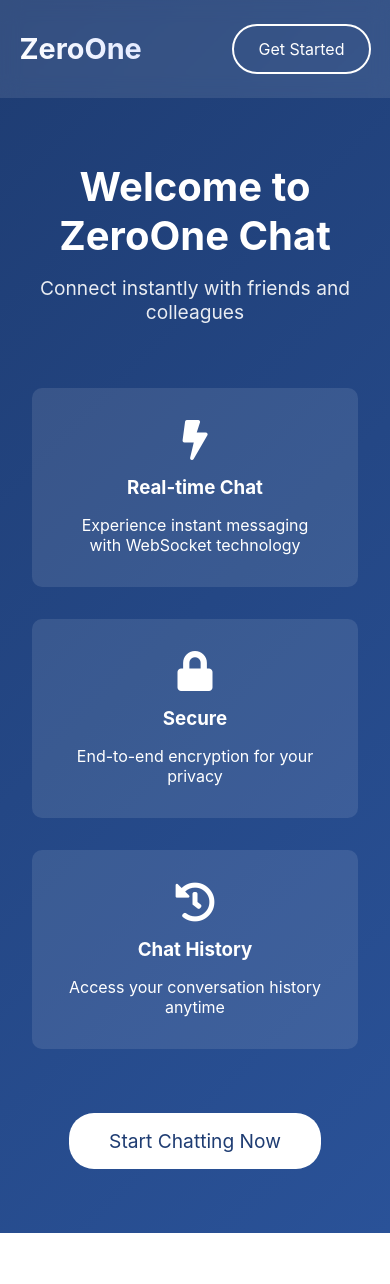
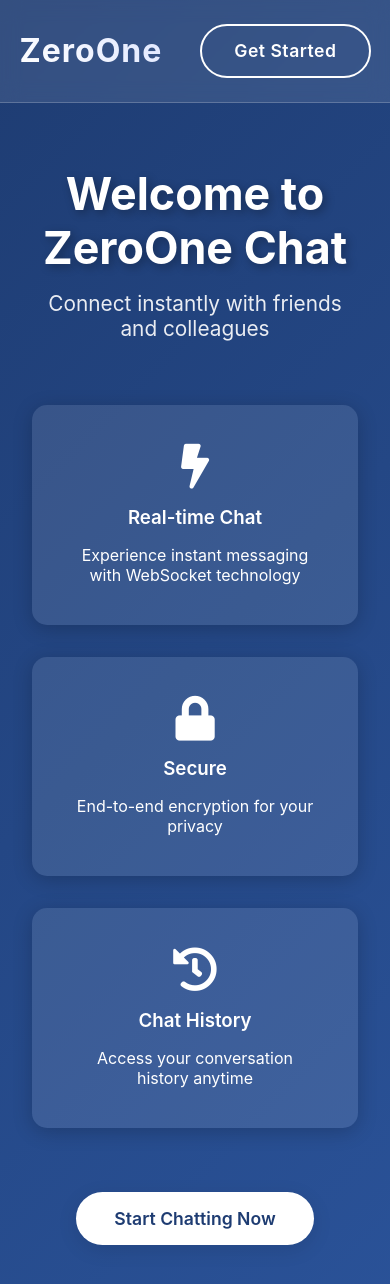
Before and after one commit to Beshwanthsai/ZeroOne_RealTimeChatApplication, a React (Vite) app in the folder CHAT_APP/my-app/: page / in a window 390 px wide. Shown: the top 1284 px of the page. Before the commit the page ends 1233 px from the top, so only its background shows below. Built offline with nearby package versions, Linux system fonts and the light colour scheme.

Commit message:
Update the CSS for both the Landing and signup page and did some gebigging for the back to home button

```diff
--- a/CHAT_APP/my-app/src/styles/components/Landing.css
+++ b/CHAT_APP/my-app/src/styles/components/Landing.css
@@ -11,22 +11,29 @@
   padding: 1.5rem 5%;
   background: rgba(255, 255, 255, 0.1);
   backdrop-filter: blur(10px);
+  border-bottom: 1px solid rgba(255, 255, 255, 0.2);
 }
 
 .logo {
-  font-size: 1.8rem;
-  font-weight: bold;
+  font-size: 2rem;
+  font-weight: 700;
+  background: linear-gradient(45deg, #fff, #e0e7ff);
+  -webkit-background-clip: text;
+  -webkit-text-fill-color: transparent;
+  letter-spacing: 1px;
 }
 
 .get-started-btn {
-  padding: 0.8rem 1.5rem;
+  padding: 0.9rem 2rem;
   border: 2px solid white;
   background: transparent;
   color: white;
-  border-radius: 25px;
+  border-radius: 30px;
   cursor: pointer;
-  font-size: 1rem;
+  font-size: 1.1rem;
+  font-weight: 600;
   transition: all 0.3s ease;
+  letter-spacing: 0.5px;
 }
 
 .landing-content {
@@ -41,36 +48,42 @@
 }
 
 .hero-section h1 {
-  font-size: 3.5rem;
+  font-size: 4rem;
+  font-weight: 700;
   margin-bottom: 1rem;
+  color: #fff;
+  text-shadow: 3px 3px 10px rgba(0, 0, 0, 0.3);
 }
 
 .subtitle {
-  font-size: 1.5rem;
+  font-size: 1.6rem;
   opacity: 0.9;
+  margin-bottom: 2rem;
 }
 
 .features {
   display: grid;
-  grid-template-columns: repeat(auto-fit, minmax(250px, 1fr));
+  grid-template-columns: repeat(auto-fit, minmax(280px, 1fr));
   gap: 2rem;
   margin: 4rem 0;
 }
 
 .feature-item {
-  padding: 2rem;
+  padding: 2.5rem;
   background: rgba(255, 255, 255, 0.1);
-  border-radius: 10px;
-  transition: transform 0.3s ease;
+  border-radius: 15px;
+  transition: transform 0.3s ease, background-color 0.3s ease;
+  box-shadow: 0 4px 20px rgba(0, 0, 0, 0.2);
 }
 
 .feature-item i {
-  font-size: 2.5rem;
+  font-size: 2.8rem;
   margin-bottom: 1rem;
 }
 
 .feature-item h3 {
   margin-bottom: 1rem;
+  font-weight: 600;
 }
 
 .cta-section {
@@ -78,50 +91,52 @@
 }
 
 .cta-button {
-  padding: 1rem 2.5rem;
+  padding: 1.2rem 2.8rem;
   font-size: 1.2rem;
   background: white;
   color: #1e3c72;
   border: none;
-  border-radius: 25px;
+  border-radius: 30px;
   cursor: pointer;
+  font-weight: 600;
   transition: all 0.3s ease;
+  box-shadow: 0 5px 20px rgba(0, 0, 0, 0.1);
 }
 
 @media (max-width: 768px) {
   .hero-section h1 {
-    font-size: 2.5rem;
+    font-size: 2.8rem;
   }
 
   .subtitle {
-    font-size: 1.2rem;
+    font-size: 1.3rem;
   }
 
   .features {
     grid-template-columns: 1fr;
   }
+
+  .cta-button {
+    font-size: 1.1rem;
+    padding: 1rem 2.4rem;
+  }
 }
+
 .get-started-btn:hover {
   background: white;
   color: #1e3c72;
-  transform: translateY(-2px);
+  transform: translateY(-3px);
+  box-shadow: 0 5px 15px rgba(0, 0, 0, 0.2);
 }
 
 .feature-item:hover {
-  transform: translateY(-5px);
+  transform: translateY(-7px);
   background: rgba(255, 255, 255, 0.2);
+  box-shadow: 0 8px 30px rgba(0, 0, 0, 0.3);
 }
 
 .cta-button:hover {
-  transform: translateY(-2px);
-  box-shadow: 0 5px 15px rgba(0, 0, 0, 0.2);
+  transform: translateY(-3px);
+  box-shadow: 0 6px 25px rgba(0, 0, 0, 0.2);
   background: #f8f9fa;
 }
-
-.logo {
-  font-size: 1.8rem;
-  font-weight: bold;
-  background: linear-gradient(45deg, #fff, #e0e7ff);
-  -webkit-background-clip: text;
-  -webkit-text-fill-color: transparent;
-}
--- a/CHAT_APP/my-app/src/styles/components/SignUp.css
+++ b/CHAT_APP/my-app/src/styles/components/SignUp.css
@@ -7,27 +7,31 @@
   padding: 20px;
   perspective: 1000px;
   position: relative;
+  overflow: hidden;
 }
 
 .home-button {
   position: absolute;
   top: 20px;
   left: 20px;
-  padding: 10px 20px;
+  padding: 12px 24px;
   background: rgba(255, 255, 255, 0.2);
   color: white;
   border: none;
-  border-radius: 25px;
+  border-radius: 50px;
   cursor: pointer;
   font-size: 16px;
   backdrop-filter: blur(5px);
   transition: all 0.3s ease;
   z-index: 10;
+  font-weight: 600;
+  text-transform: uppercase;
+  letter-spacing: 1px;
 }
 
 .home-button:hover {
   background: rgba(255, 255, 255, 0.3);
-  transform: translateX(-5px);
+  transform: translateY(-2px);
 }
 
 .marq {
@@ -47,16 +51,20 @@
   text-transform: uppercase;
   white-space: nowrap;
   line-height: 1.5;
+  text-shadow: 2px 2px 10px rgba(0, 0, 0, 0.5);
 }
 
 .card {
   position: relative;
   width: 100%;
-  max-width: 400px;
+  max-width: 420px;
   height: 500px;
   transition: transform 0.8s;
   transform-style: preserve-3d;
   z-index: 1;
+  border-radius: 15px;
+  overflow: hidden;
+  box-shadow: 0 8px 40px rgba(0, 0, 0, 0.2);
 }
 
 .card.is-flipped {
@@ -70,7 +78,7 @@
   backface-visibility: hidden;
   background: rgba(255, 255, 255, 0.95);
   padding: 2rem;
-  border-radius: 10px;
+  border-radius: 15px;
   box-shadow: 0 8px 32px rgba(0, 0, 0, 0.1);
 }
 
@@ -86,44 +94,52 @@ h2 {
   color: #1e3c72;
   text-align: center;
   margin-bottom: 2rem;
-  font-size: 1.8rem;
+  font-size: 2rem;
+  font-weight: 700;
+  letter-spacing: 1px;
+  text-transform: uppercase;
 }
 
 .form-group {
-  margin-bottom: 1.5rem;
+  margin-bottom: 1.8rem;
 }
 
 .form-group input {
   width: 100%;
-  padding: 0.8rem;
+  padding: 12px;
   border: 1px solid #ddd;
-  border-radius: 5px;
-  font-size: 1rem;
-  transition: border-color 0.3s ease;
+  border-radius: 10px;
+  font-size: 1.1rem;
+  transition: border-color 0.3s ease, box-shadow 0.3s ease;
 }
 
 .form-group input:focus {
   outline: none;
   border-color: #1e3c72;
+  box-shadow: 0 0 8px rgba(30, 60, 114, 0.3);
 }
 
 .signup-button,
 .login-button {
   width: 100%;
-  padding: 1rem;
+  padding: 15px;
   background: #1e3c72;
   color: white;
   border: none;
-  border-radius: 5px;
+  border-radius: 10px;
   cursor: pointer;
   transition: all 0.3s ease;
-  font-size: 1rem;
+  font-size: 1.2rem;
+  font-weight: 600;
+  text-transform: uppercase;
+  letter-spacing: 0.5px;
 }
 
 .signup-button:hover,
 .login-button:hover {
   background: #2a5298;
-  transform: translateY(-2px);
+  transform: translateY(-3px);
+  box-shadow: 0 6px 20px rgba(0, 0, 0, 0.1);
 }
 
 .login-link,
@@ -144,6 +160,7 @@ h2 {
 .login-link span:hover,
 .signup-link span:hover {
   text-decoration: underline;
+  color: #2a5298;
 }
 
 @media (max-width: 768px) {
```
